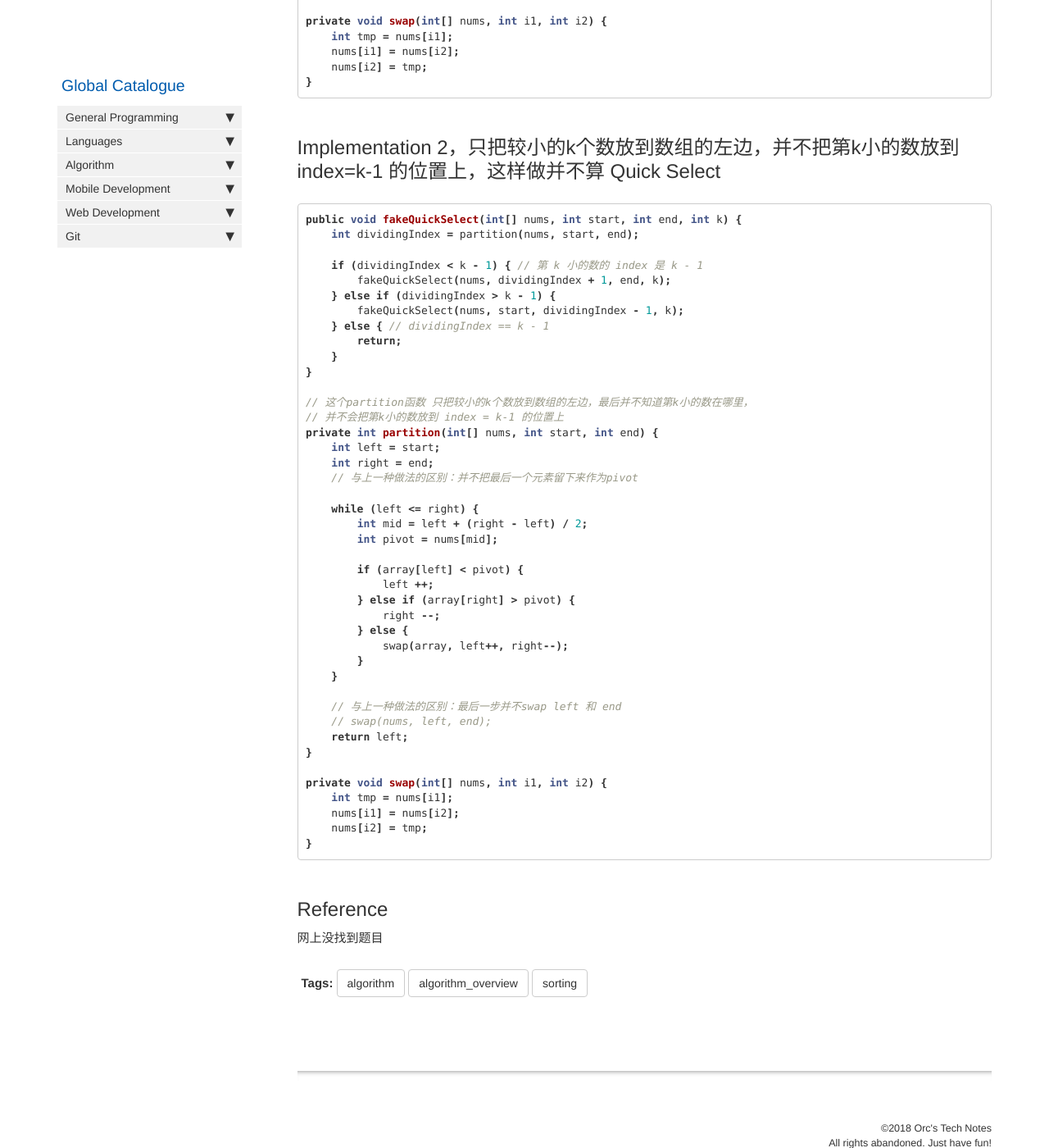
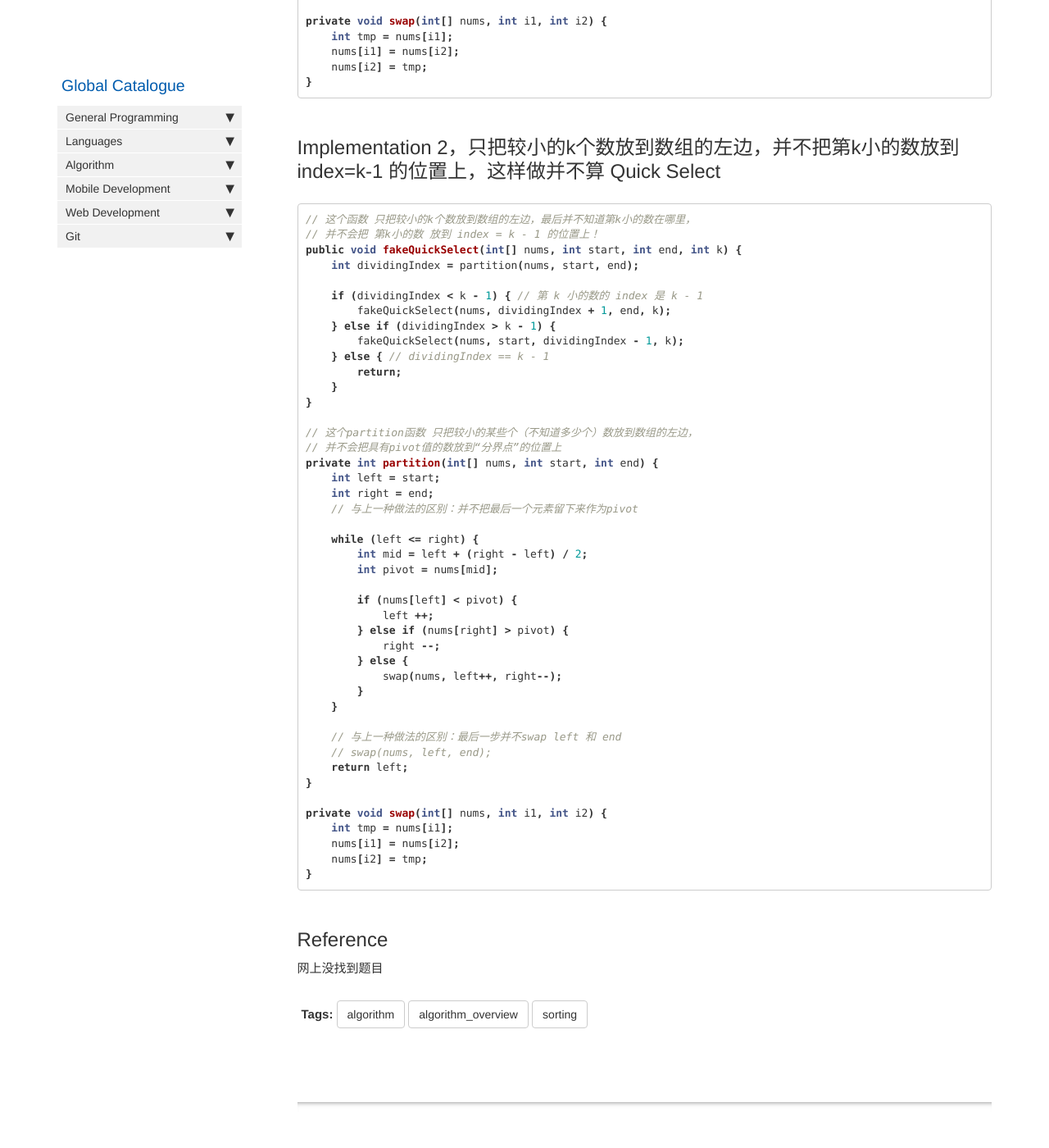
Before and after one commit to HungryOrc/hungryorc.github.io, a Jekyll site: the page built from pages/algorithm/algorithm_quick_select.md, in a window 1280 px wide and 1400 px high, scrolled down 1462 px. Shown: the whole window at 82% size. Built offline with Jekyll 4.4.1, drawn with Linux system fonts in a browser that asks for light colours; nearby versions of some CDN libraries; comment, search, counter and statistics services are not loaded.

Commit message:
Update algorithm_quick_select.md

````diff
--- a/pages/algorithm/algorithm_quick_select.md
+++ b/pages/algorithm/algorithm_quick_select.md
@@ -75,6 +75,8 @@ private void swap(int[] nums, int i1, int i2) {
 ## Implementation 2，只把较小的k个数放到数组的左边，并不把第k小的数放到 index=k-1 的位置上，这样做并不算 Quick Select
 
 ```java
+// 这个函数 只把较小的k个数放到数组的左边，最后并不知道第k小的数在哪里，
+// 并不会把 第k小的数 放到 index = k - 1 的位置上！
 public void fakeQuickSelect(int[] nums, int start, int end, int k) {
     int dividingIndex = partition(nums, start, end);
 
@@ -87,8 +89,8 @@ public void fakeQuickSelect(int[] nums, int start, int end, int k) {
     }
 }
 
-// 这个partition函数 只把较小的k个数放到数组的左边，最后并不知道第k小的数在哪里，
-// 并不会把第k小的数放到 index = k-1 的位置上
+// 这个partition函数 只把较小的某些个（不知道多少个）数放到数组的左边，
+// 并不会把具有pivot值的数放到“分界点”的位置上
 private int partition(int[] nums, int start, int end) {
     int left = start;
     int right = end;
@@ -98,12 +100,12 @@ private int partition(int[] nums, int start, int end) {
         int mid = left + (right - left) / 2;
         int pivot = nums[mid];
 
-        if (array[left] < pivot) {
+        if (nums[left] < pivot) {
             left ++;
-        } else if (array[right] > pivot) {
+        } else if (nums[right] > pivot) {
             right --;
         } else {
-            swap(array, left++, right--);
+            swap(nums, left++, right--);
         }
     }
 
````
